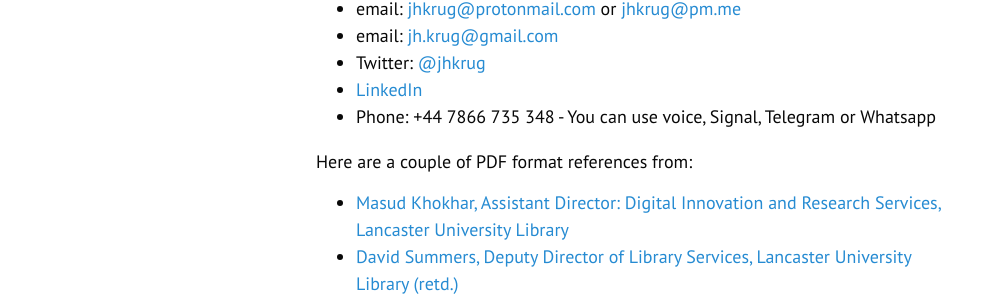
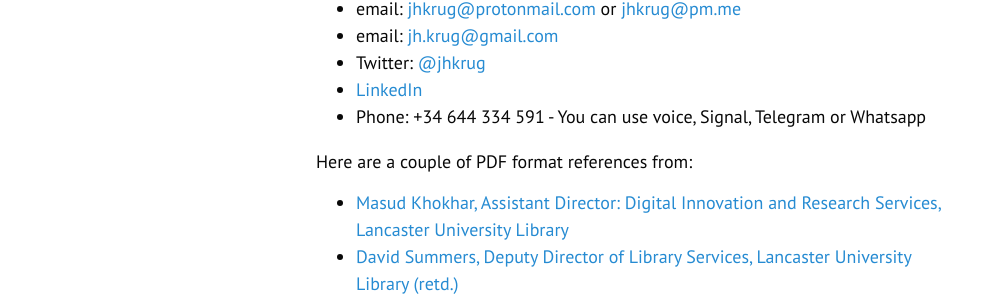
Before and after one commit to jhkrug/jhkrug.github.io, a Jekyll site: the page built from about.md, in a window 1280 px wide. Shown: the part 1251-1551 px from the top of the page, without its empty margins (0-997 px from the left). Built offline with Jekyll 4.4.1, drawn with Linux system fonts in a browser that asks for light colours.

Commit message:
phone change

```diff
--- a/about.md
+++ b/about.md
@@ -35,7 +35,7 @@ Get in contact at:
 * email: [jh.krug@gmail.com](mailto:jh.krug@gmil.com)
 * Twitter: [@jhkrug](https://twitter.com/jhkrug)
 * [LinkedIn](http://www.linkedin.com/in/john-krug-2217a8129)
-* Phone: +44 7866 735 348 - You can use voice, Signal, Telegram or
+* Phone: +34 644 334 591 - You can use voice, Signal, Telegram or
 Whatsapp
 
 Here are a couple of PDF format references from:
```
